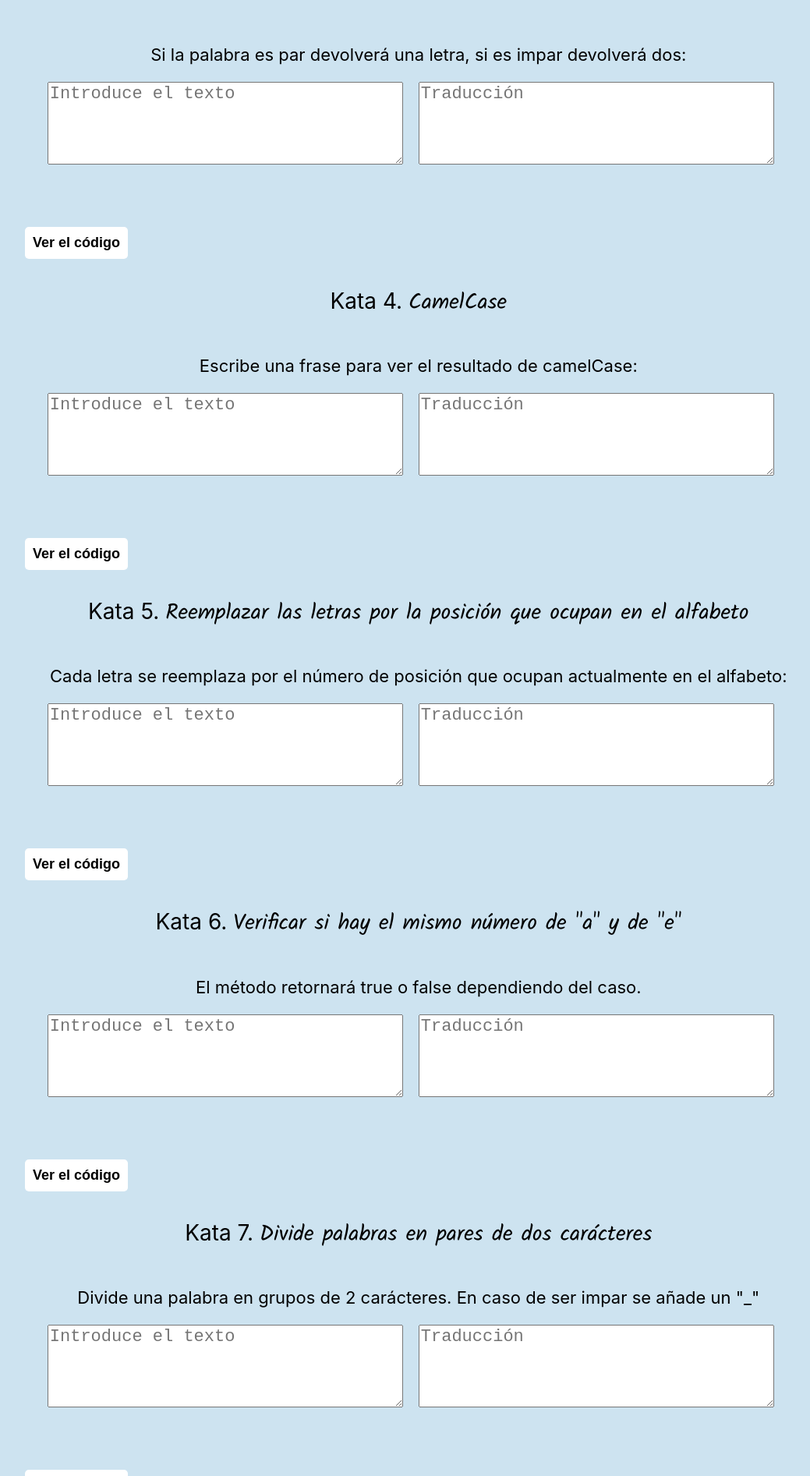
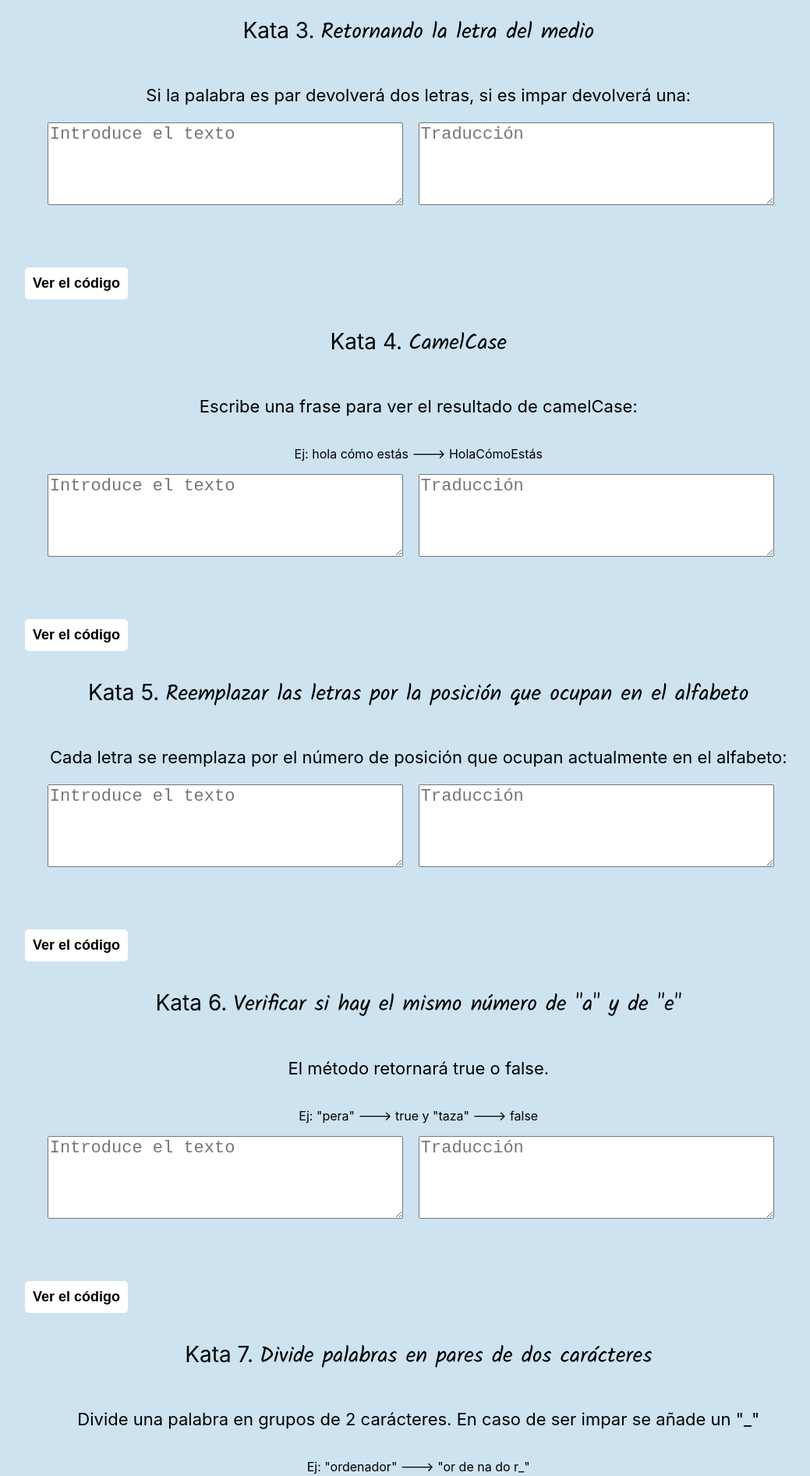
Before and after one commit to nataliamateo/Katas, a React (Create React App) app: page / in a window 1280 px wide. Shown: the part 849-2742 px from the top of the page at 78% size, without its empty margins (224-1263 px from the left). Built offline with nearby package versions, Linux system fonts and the light colour scheme.

Commit message:
Add all katas description

```diff
--- a/src/components/Kata1.js
+++ b/src/components/Kata1.js
@@ -19,11 +19,12 @@ const CasingStrings = () => {
   };
 
   return (
-    <div className='kata1'>
-      <h2 className='kata1__title' id='kata1'>
-        Kata 1. <span className='kata1__title--subtitle'>Capitalizar la primera letra de cada palabra </span>
+    <div className="kata1">
+      <h2 className="kata1__title" id="kata1">
+        Kata 1. <span className="kata1__title--subtitle">Capitalizar la primera letra de cada palabra </span>
       </h2>
-      <div className='kata1__casingStrings'>
+      <p> Ej: hola cómo estás ---> Hola Cómo Estás</p>
+      <div className="kata1__casingStrings">
         <TextInput onChangeText={changeText} />
         <TextResult value={resultTranslate(text)} />
       </div>
--- a/src/components/Kata3.js
+++ b/src/components/Kata3.js
@@ -25,12 +25,12 @@ const MiddleCharacter = () => {
   };
 
   return (
-    <div className='kata3'>
-      <h2 className='kata3__title' id='kata3'>
-        Kata 3. <span className='kata3__title--subtitle'> Retornando la letra del medio</span>{' '}
+    <div className="kata3">
+      <h2 className="kata3__title" id="kata3">
+        Kata 3. <span className="kata3__title--subtitle"> Retornando la letra del medio</span>{' '}
       </h2>
-      <p className='kata3__text'>Si la palabra es par devolverá una letra, si es impar devolverá dos:</p>
-      <div className='kata3__middleCharacter'>
+      <p className="kata3__text">Si la palabra es par devolverá dos letras, si es impar devolverá una:</p>
+      <div className="kata3__middleCharacter">
         <TextInput onChangeText={changeText} />
         <TextResult value={getMiddle(text)} />
       </div>
--- a/src/components/Kata4.js
+++ b/src/components/Kata4.js
@@ -27,12 +27,13 @@ const CamelCase = () => {
   };
 
   return (
-    <div className='kata4'>
-      <h2 className='kata4__title' id='kata4'>
-        Kata 4. <span className='kata4__title--subtitle'> CamelCase</span>
+    <div className="kata4">
+      <h2 className="kata4__title" id="kata4">
+        Kata 4. <span className="kata4__title--subtitle"> CamelCase</span>
       </h2>
-      <p className='kata4__text'>Escribe una frase para ver el resultado de camelCase:</p>
-      <div className='kata4__camelCase'>
+      <p className="kata4__text">Escribe una frase para ver el resultado de camelCase:</p>
+      <p>Ej: hola cómo estás ---> HolaCómoEstás </p>
+      <div className="kata4__camelCase">
         <TextInput onChangeText={changeText} />
         <TextResult value={toCamelCase(text)} />
       </div>
--- a/src/components/Kata6.js
+++ b/src/components/Kata6.js
@@ -38,7 +38,8 @@ const Vocals = () => {
       <h2 className="kata6__title" id="kata6">
         Kata 6. <span className="kata6__title--subtitle">Verificar si hay el mismo número de "a" y de "e"</span>
       </h2>
-      <p className="kata6__text">El método retornará true o false dependiendo del caso.</p>
+      <p className="kata6__text">El método retornará true o false.</p>
+      <p>Ej: "pera" ---> true y "taza" ---> false</p>
       <div className="kata6__vocals">
         <TextInput onChangeText={changeText} />
         <TextResult value={AE(text)} />
--- a/src/components/Kata7.js
+++ b/src/components/Kata7.js
@@ -39,6 +39,7 @@ const BreakStrings = () => {
         Kata 7. <span className="kata7__title--subtitle"> Divide palabras en pares de dos carácteres</span>
       </h2>
       <p className="kata7__text">Divide una palabra en grupos de 2 carácteres. En caso de ser impar se añade un "_"</p>
+      <p>Ej: "ordenador" ---> "or de na do r_"</p>
       <div className="kata7__splitText">
         <TextInput onChangeText={changeText} />
         <TextResult value={result(text)} />
--- a/src/components/Kata8.js
+++ b/src/components/Kata8.js
@@ -27,12 +27,13 @@ const HashtagGenerator = () => {
   };
 
   return (
-    <div className='kata8'>
-      <h2 className='kata8__title' id='kata8'>
-        Kata 8. <span className='kata8__title--subtitle'>Generador de Hashtag</span>
+    <div className="kata8">
+      <h2 className="kata8__title" id="kata8">
+        Kata 8. <span className="kata8__title--subtitle">Generador de Hashtag</span>
       </h2>
-      <p className='kata8__text'>Genera un Hashtag, capitaliza todas las palabras y retorna false si se superan los 140 carácteres.</p>
-      <div className='kata8__generateHashtag'>
+      <p className="kata8__text">Genera un Hashtag, capitaliza todas las palabras y retorna false si se superan los 140 carácteres.</p>
+      <p>Ej: hola cómo estás ---> #HolaCómoEstás</p>
+      <div className="kata8__generateHashtag">
         <TextInput onChangeText={changeText} />
         <TextResult value={generateHashtag(text)} />
       </div>
```
